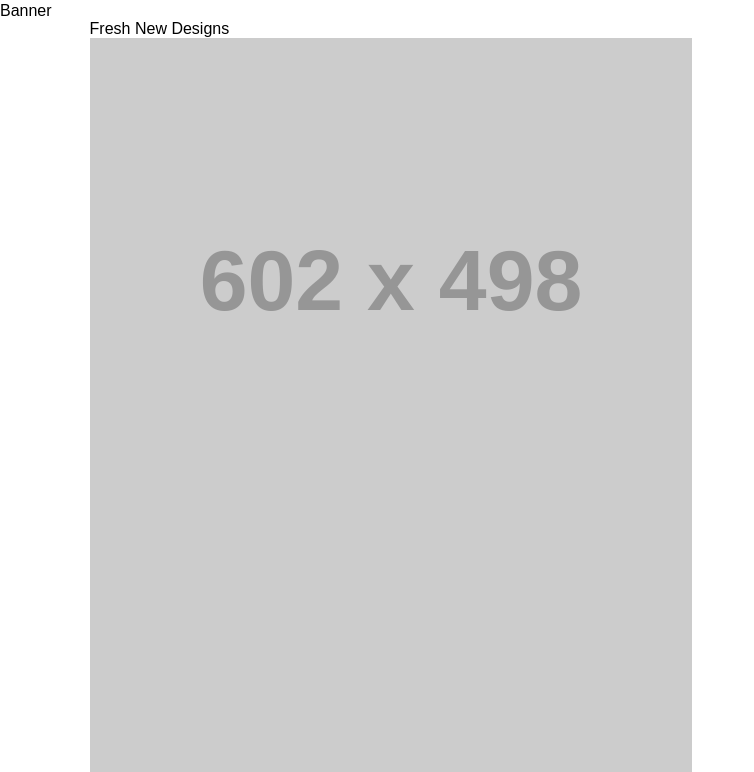
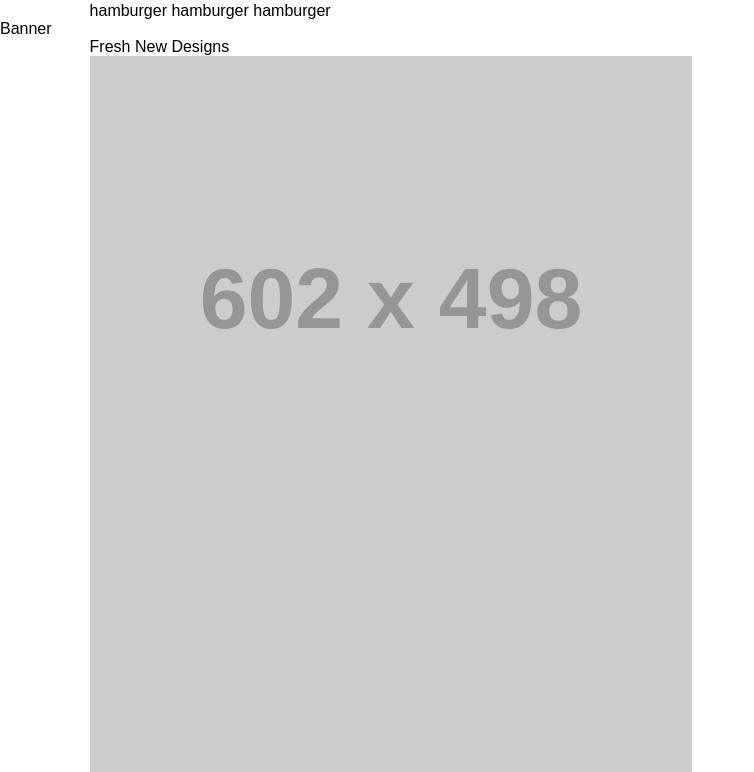
Before and after one commit to junedkaxioned/Fonto, a plain HTML site: page index.html in a window 1280 px wide. Shown: the part 334-1106 px from the top of the page, without its empty margins (0-754 px from the left). Drawn offline with Linux system fonts and the light colour scheme; placeholder pictures from the web are drawn by us.

Commit message:
HTML Changes

```diff
--- a/index.html
+++ b/index.html
@@ -34,7 +34,13 @@
           </nav>
           <a href="#FIXME" class="cart" title="Cart">Cart</a>
           <a href="#FIXME" class="search" title="Search">Search</a>
+          <div class="hamburger">
+            <span class="bar">hamburger</span>
+            <span class="bar">hamburger</span>
+            <span class="bar">hamburger</span>
+          </div>
         </div>
+
       </div>
     </header>
     <!--header section start-->
@@ -230,15 +236,22 @@
         <ul class="footer-container">
           <li class="about">
             <h4>About</h4>
-            <p>Fonto WordPress Theme is a fresh, flat, clean, creative, responsive WordPress Theme suitable for any kind of creative, personal or business use. It comes with a Theme Manager, Page builder, CSS3 Animations and many other options. Importing the demo content with one click gets you going with Fonto Theme in no time!</p>
+            <p>Fonto WordPress Theme is a fresh, flat, clean, creative, responsive WordPress Theme suitable for any kind
+              of creative, personal or business use. It comes with a Theme Manager, Page builder, CSS3 Animations and
+              many other options. Importing the demo content with one click gets you going with Fonto Theme in no time!
+            </p>
           </li>
           <li>
             <h4>From Instagram</h4>
           </li>
-          <li><h4>Our sponsors</h4>
-          <figure><img src="https://placehold.jp/250x250.png" alt="Sponsors Image"></figure></li>
+          <li>
+            <h4>Our sponsors</h4>
+            <figure><img src="https://placehold.jp/250x250.png" alt="Sponsors Image"></figure>
+          </li>
         </ul>
-        <div class="bottom-footer">
+      </div>
+      <div class="bottom-footer">
+        <div class="wrapper">
           <ul class="social-icons">
             <li class="icon"><a href="#FIXME" title="Facebook">Facebook</a></li>
             <li class="icon"><a href="#FIXME" title="Twitter">Twitter</a></li>
```
